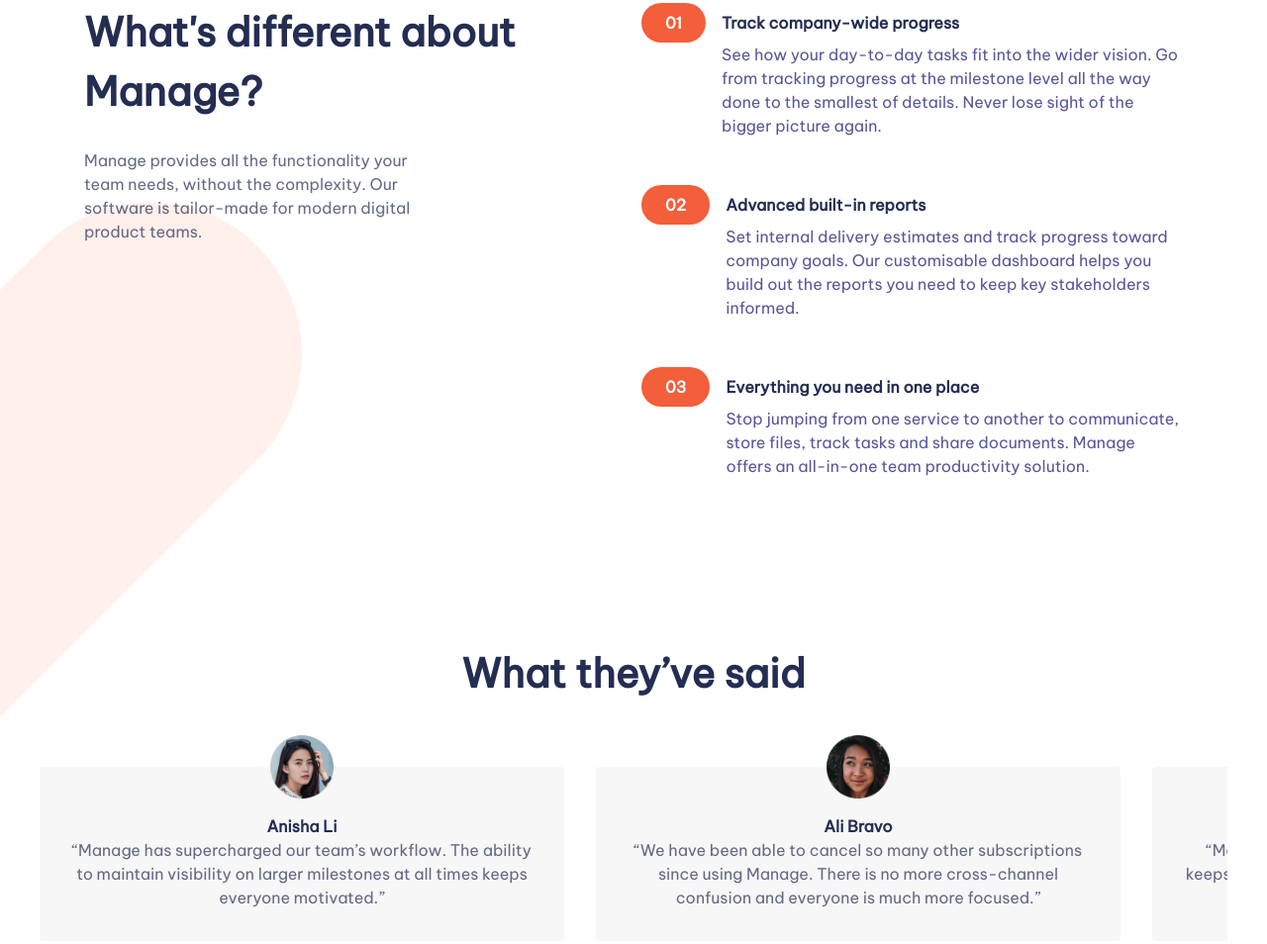
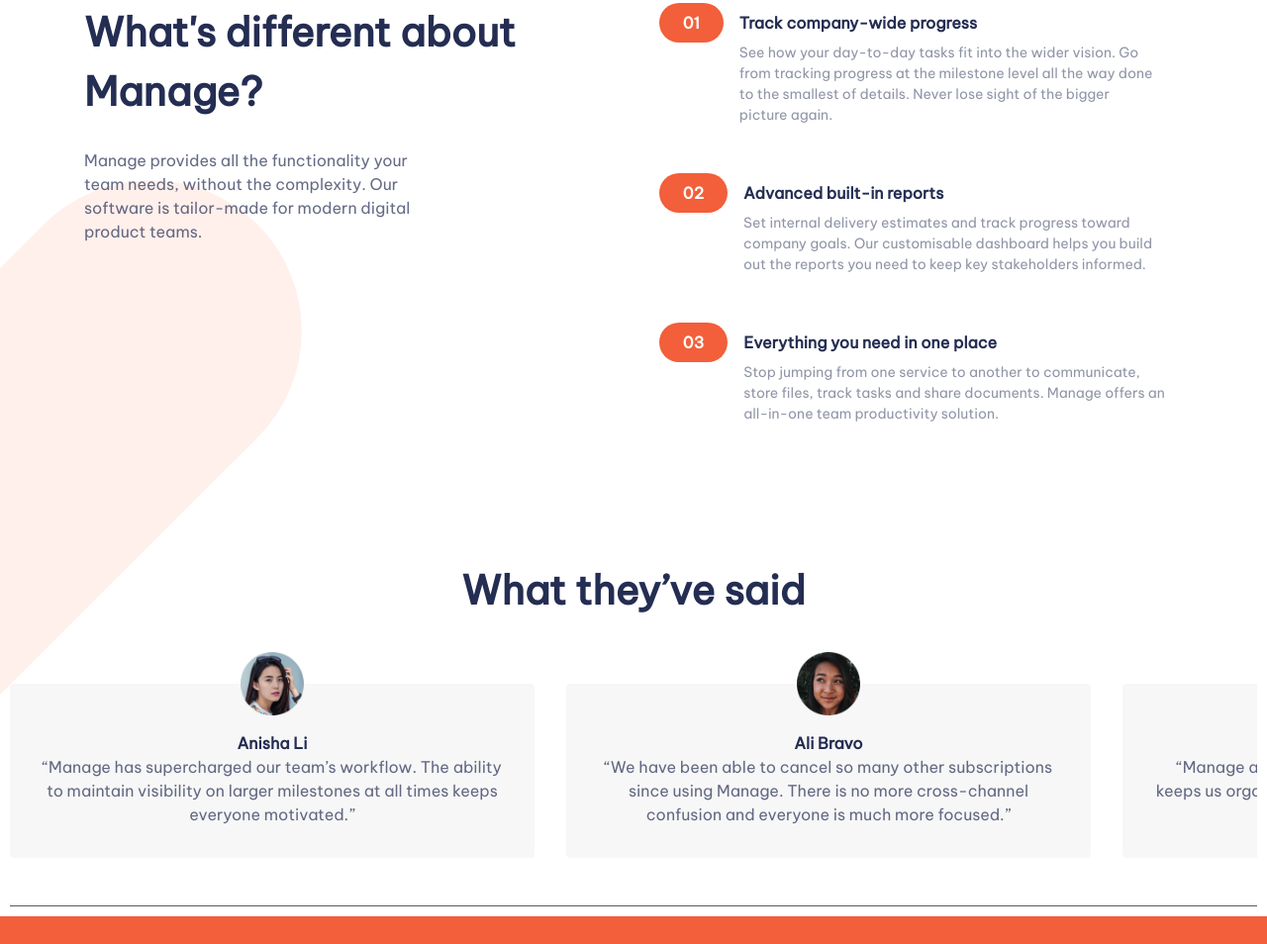
Before and after one commit to Premide/-premide.github.io, a website built with Vite: page index.html in a window 1280 px wide. Shown: the part 762-1716 px from the top of the page at 99% size. Built offline with nearby package versions, Linux system fonts and the light colour scheme.

Commit message:
fourth commit

```diff
--- a/style.css
+++ b/style.css
@@ -464,7 +464,9 @@ input:where([type="text"], [type="email"]) {
   .numbered-items-body{
     grid-column: 2/-1;
 
-    color: rgb(87, 87, 153);
+    color: hsl(227, 12%, 61%);
+    font-size: 14px;
+    font-family: var(--ff-body);
 
   }
 }
@@ -506,7 +508,7 @@ input:where([type="text"], [type="email"]) {
 
 .carousel{
   border-bottom: 0.5px solid #5c5757;
-  margin: 40px;
+  margin: 10px;
 }
 
 .slider {
```
